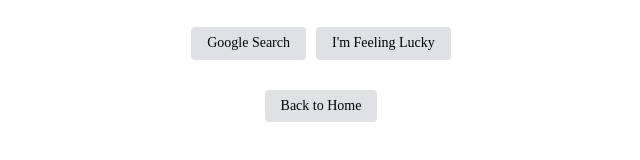
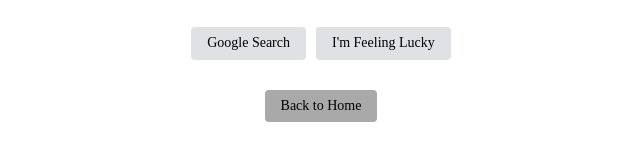
Before and after one commit to SiddiqueBasha7/portfolio-htmlandcss, a plain HTML site: page google-clone/index.html in a window 1280 px wide. In both pictures the pointer is over the button "Back to Home". Shown: the part 270-430 px from the top of the page, without its empty margins (319-959 px from the left). Drawn offline with nearby package versions, Linux system fonts and the light colour scheme.

Commit message:
Update styles.css

```diff
--- a/google-clone/styles.css
+++ b/google-clone/styles.css
@@ -63,3 +63,7 @@
     border-radius: 4px;
     font-size: 14px;
 }
+
+.btn-home:hover {
+    background-color: darkgray;
+}
```
